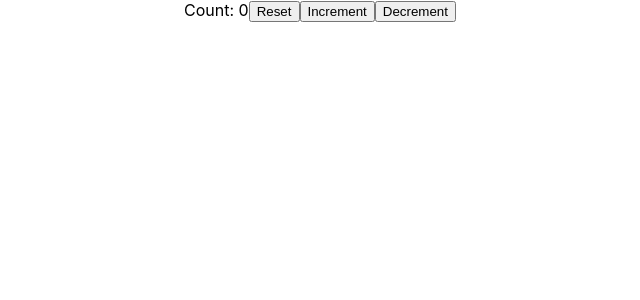
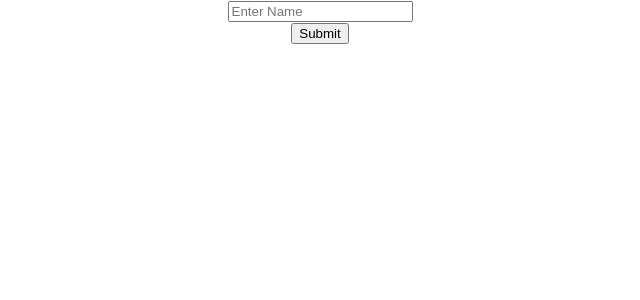
Before and after one commit to Tejaveeramachaneni/react-fundamentals, a React (Create React App) app in the folder sample/: page / in a window 1280 px wide. Shown: the top 300 px of the page, without its empty margins (320-960 px from the left). Built offline with nearby package versions, Linux system fonts and the light colour scheme.

Commit message:
UserRef hook in react

```diff
--- a/sample/src/App.js
+++ b/sample/src/App.js
@@ -12,6 +12,7 @@ import PostList from './components/PostList';
 import PostForm from './components/PostForm';
 import HookCounter from './components/HookCounter';
 import HookCounter2 from './components/HookCounter2';
+import FocusInput from './components/FocusInput';
 
 function App() {
   return (
@@ -31,7 +32,8 @@ function App() {
       {/* <PostList /> */}
       {/* <PostForm /> */}
       {/* <HookCounter /> */}
-      <HookCounter2 />
+      {/* <HookCounter2 /> */}
+      <FocusInput />
     </div>
   )
 }
--- /dev/null
+++ b/sample/src/components/FocusInput.js
@@ -0,0 +1,26 @@
+import React,{useRef} from 'react'
+
+
+const FocusInput = () => {
+    const data = useRef(null)
+    const submitHandler = e =>{
+        e.preventDefault();
+        console.log(data);
+        console.log(data.current.value);
+        //updating
+        data.current.value = "HELLO wORLD"
+        data.current.value+=1
+    }
+  return (
+    <div>
+        <center>
+            <form>
+                <input ref = {data} type = "text" placeholder = "Enter Name" /><br/>
+                <input type ="submit" /><br />
+            </form>
+        </center>
+    </div>
+  )
+}
+
+export default FocusInput
```
